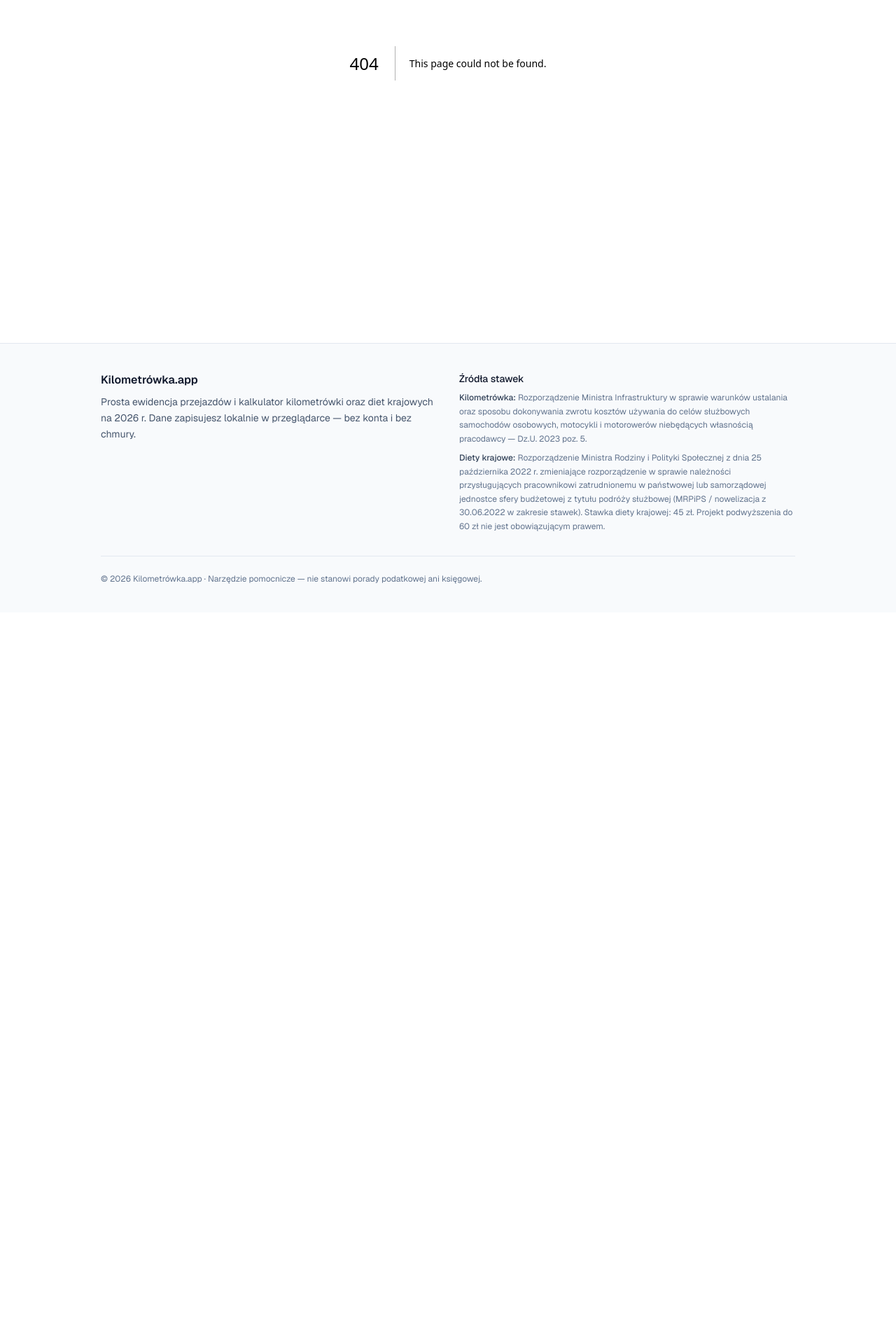
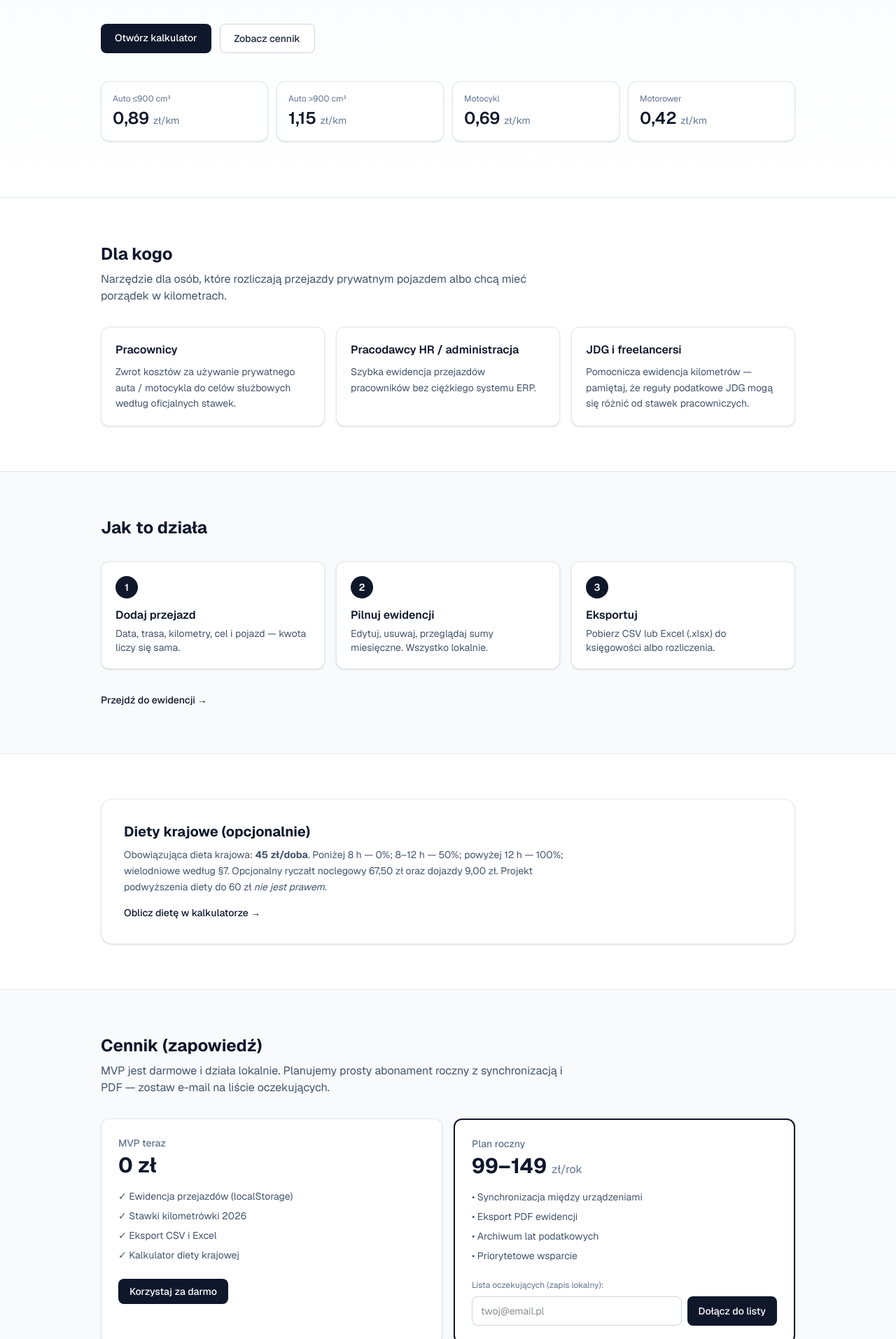
Before and after one commit to ogblakus/kilometrowka, a Next.js app: page / in a window 1280 px wide. Before the commit this address had no page. Shown: the part 367-2280 px from the top of the page at 70% size. Before the commit the page ends 1242 px from the top, so only its background shows below. Built offline with nearby package versions, Linux system fonts and the light colour scheme.

Commit message:
feat: landing page PL — hero, dla kogo, cennik, waitlist

```diff
--- /dev/null
+++ b/src/app/page.tsx
@@ -0,0 +1,231 @@
+import Link from "next/link";
+import Disclaimer from "@/components/Disclaimer";
+import WaitlistForm from "@/components/WaitlistForm";
+import {
+  KILOMETROWKA_YEAR,
+  VEHICLE_RATES,
+  DIETA_DOBOWA,
+  DIETA_NOCLEG_RYCZALT,
+  DIETA_DOJAZDY_RYCZALT,
+} from "@/lib/rates";
+
+const steps = [
+  {
+    n: "1",
+    title: "Dodaj przejazd",
+    text: "Data, trasa, kilometry, cel i pojazd — kwota liczy się sama.",
+  },
+  {
+    n: "2",
+    title: "Pilnuj ewidencji",
+    text: "Edytuj, usuwaj, przeglądaj sumy miesięczne. Wszystko lokalnie.",
+  },
+  {
+    n: "3",
+    title: "Eksportuj",
+    text: "Pobierz CSV lub Excel (.xlsx) do księgowości albo rozliczenia.",
+  },
+];
+
+const audiences = [
+  {
+    title: "Pracownicy",
+    text: "Zwrot kosztów za używanie prywatnego auta / motocykla do celów służbowych według oficjalnych stawek.",
+  },
+  {
+    title: "Pracodawcy HR / administracja",
+    text: "Szybka ewidencja przejazdów pracowników bez ciężkiego systemu ERP.",
+  },
+  {
+    title: "JDG i freelancersi",
+    text: "Pomocnicza ewidencja kilometrów — pamiętaj, że reguły podatkowe JDG mogą się różnić od stawek pracowniczych.",
+  },
+];
+
+export default function HomePage() {
+  return (
+    <>
+      <section className="border-b border-slate-200 bg-gradient-to-b from-slate-50 to-white">
+        <div className="mx-auto max-w-5xl px-4 py-16 sm:py-20">
+          <p className="text-sm font-medium text-slate-500">
+            Stawki {KILOMETROWKA_YEAR} · Dz.U. 2023 poz. 5
+          </p>
+          <h1 className="mt-3 max-w-2xl text-3xl font-bold tracking-tight text-slate-900 sm:text-4xl lg:text-5xl">
+            Ewidencja kilometrówki bez Excela i bez konta
+          </h1>
+          <p className="mt-4 max-w-xl text-base leading-relaxed text-slate-600 sm:text-lg">
+            Kilometrówka.app to prosty kalkulator i dziennik przejazdów po
+            polsku: stawki za km, diety krajowe, eksport CSV i Excel. Dane
+            zostają w Twojej przeglądarce.
+          </p>
+          <div className="mt-8 flex flex-wrap gap-3">
+            <Link
+              href="/kalkulator"
+              className="rounded-lg bg-slate-900 px-5 py-2.5 text-sm font-medium text-white hover:bg-slate-800"
+            >
+              Otwórz kalkulator
+            </Link>
+            <a
+              href="#cennik"
+              className="rounded-lg border border-slate-300 bg-white px-5 py-2.5 text-sm font-medium text-slate-800 hover:bg-slate-50"
+            >
+              Zobacz cennik
+            </a>
+          </div>
+
+          <div className="mt-10 grid gap-3 sm:grid-cols-2 lg:grid-cols-4">
+            {(
+              Object.keys(VEHICLE_RATES) as (keyof typeof VEHICLE_RATES)[]
+            ).map((k) => (
+              <div
+                key={k}
+                className="rounded-xl border border-slate-200 bg-white p-4 shadow-sm"
+              >
+                <p className="text-xs text-slate-500">
+                  {VEHICLE_RATES[k].short}
+                </p>
+                <p className="mt-1 text-2xl font-semibold text-slate-900">
+                  {VEHICLE_RATES[k].rate.toFixed(2).replace(".", ",")}{" "}
+                  <span className="text-sm font-normal text-slate-500">
+                    zł/km
+                  </span>
+                </p>
+              </div>
+            ))}
+          </div>
+        </div>
+      </section>
+
+      <section id="dla-kogo" className="scroll-mt-20 py-16">
+        <div className="mx-auto max-w-5xl px-4">
+          <h2 className="text-2xl font-bold text-slate-900">Dla kogo</h2>
+          <p className="mt-2 max-w-2xl text-slate-600">
+            Narzędzie dla osób, które rozliczają przejazdy prywatnym pojazdem
+            albo chcą mieć porządek w kilometrach.
+          </p>
+          <div className="mt-8 grid gap-4 sm:grid-cols-3">
+            {audiences.map((a) => (
+              <div
+                key={a.title}
+                className="rounded-xl border border-slate-200 bg-white p-5 shadow-sm"
+              >
+                <h3 className="font-semibold text-slate-900">{a.title}</h3>
+                <p className="mt-2 text-sm leading-relaxed text-slate-600">
+                  {a.text}
+                </p>
+              </div>
+            ))}
+          </div>
+        </div>
+      </section>
+
+      <section id="jak-dziala" className="border-y border-slate-200 bg-slate-50 py-16">
+        <div className="mx-auto max-w-5xl px-4">
+          <h2 className="text-2xl font-bold text-slate-900">Jak to działa</h2>
+          <ol className="mt-8 grid gap-4 sm:grid-cols-3">
+            {steps.map((s) => (
+              <li
+                key={s.n}
+                className="rounded-xl border border-slate-200 bg-white p-5 shadow-sm"
+              >
+                <span className="inline-flex h-8 w-8 items-center justify-center rounded-full bg-slate-900 text-sm font-semibold text-white">
+                  {s.n}
+                </span>
+                <h3 className="mt-3 font-semibold text-slate-900">{s.title}</h3>
+                <p className="mt-1 text-sm text-slate-600">{s.text}</p>
+              </li>
+            ))}
+          </ol>
+          <div className="mt-8">
+            <Link
+              href="/kalkulator"
+              className="text-sm font-medium text-slate-900 underline-offset-4 hover:underline"
+            >
+              Przejdź do ewidencji →
+            </Link>
+          </div>
+        </div>
+      </section>
+
+      <section className="py-16">
+        <div className="mx-auto max-w-5xl px-4">
+          <div className="rounded-2xl border border-slate-200 bg-white p-6 shadow-sm sm:p-8">
+            <h2 className="text-xl font-bold text-slate-900">
+              Diety krajowe (opcjonalnie)
+            </h2>
+            <p className="mt-2 max-w-2xl text-sm leading-relaxed text-slate-600">
+              Obowiązująca dieta krajowa:{" "}
+              <strong>{DIETA_DOBOWA} zł/doba</strong>. Poniżej 8 h — 0%; 8–12
+              h — 50%; powyżej 12 h — 100%; wielodniowe według §7. Opcjonalny
+              ryczałt noclegowy{" "}
+              {DIETA_NOCLEG_RYCZALT.toFixed(2).replace(".", ",")} zł oraz
+              dojazdy {DIETA_DOJAZDY_RYCZALT.toFixed(2).replace(".", ",")} zł.
+              Projekt podwyższenia diety do 60 zł <em>nie jest prawem</em>.
+            </p>
+            <Link
+              href="/kalkulator"
+              className="mt-4 inline-block text-sm font-medium text-slate-900 underline-offset-4 hover:underline"
+            >
+              Oblicz dietę w kalkulatorze →
+            </Link>
+          </div>
+        </div>
+      </section>
+
+      <section id="cennik" className="scroll-mt-20 border-t border-slate-200 bg-slate-50 py-16">
+        <div className="mx-auto max-w-5xl px-4">
+          <h2 className="text-2xl font-bold text-slate-900">Cennik (zapowiedź)</h2>
+          <p className="mt-2 max-w-2xl text-slate-600">
+            MVP jest darmowe i działa lokalnie. Planujemy prosty abonament
+            roczny z synchronizacją i PDF — zostaw e-mail na liście oczekujących.
+          </p>
+          <div className="mt-8 grid gap-4 sm:grid-cols-2">
+            <div className="rounded-xl border border-slate-200 bg-white p-6 shadow-sm">
+              <p className="text-sm font-medium text-slate-500">MVP teraz</p>
+              <p className="mt-1 text-3xl font-bold text-slate-900">0 zł</p>
+              <ul className="mt-4 space-y-2 text-sm text-slate-600">
+                <li>✓ Ewidencja przejazdów (localStorage)</li>
+                <li>✓ Stawki kilometrówki {KILOMETROWKA_YEAR}</li>
+                <li>✓ Eksport CSV i Excel</li>
+                <li>✓ Kalkulator diety krajowej</li>
+              </ul>
+              <Link
+                href="/kalkulator"
+                className="mt-6 inline-block rounded-lg bg-slate-900 px-4 py-2 text-sm font-medium text-white hover:bg-slate-800"
+              >
+                Korzystaj za darmo
+              </Link>
+            </div>
+            <div className="rounded-xl border-2 border-slate-900 bg-white p-6 shadow-sm">
+              <p className="text-sm font-medium text-slate-500">Plan roczny</p>
+              <p className="mt-1 text-3xl font-bold text-slate-900">
+                99–149{" "}
+                <span className="text-base font-normal text-slate-500">
+                  zł/rok
+                </span>
+              </p>
+              <ul className="mt-4 space-y-2 text-sm text-slate-600">
+                <li>• Synchronizacja między urządzeniami</li>
+                <li>• Eksport PDF ewidencji</li>
+                <li>• Archiwum lat podatkowych</li>
+                <li>• Priorytetowe wsparcie</li>
+              </ul>
+              <div className="mt-6">
+                <p className="mb-2 text-xs text-slate-500">
+                  Lista oczekujących (zapis lokalny):
+                </p>
+                <WaitlistForm />
+              </div>
+            </div>
+          </div>
+        </div>
+      </section>
+
+      <section className="py-12">
+        <div className="mx-auto max-w-5xl px-4">
+          <Disclaimer />
+        </div>
+      </section>
+    </>
+  );
+}
```
